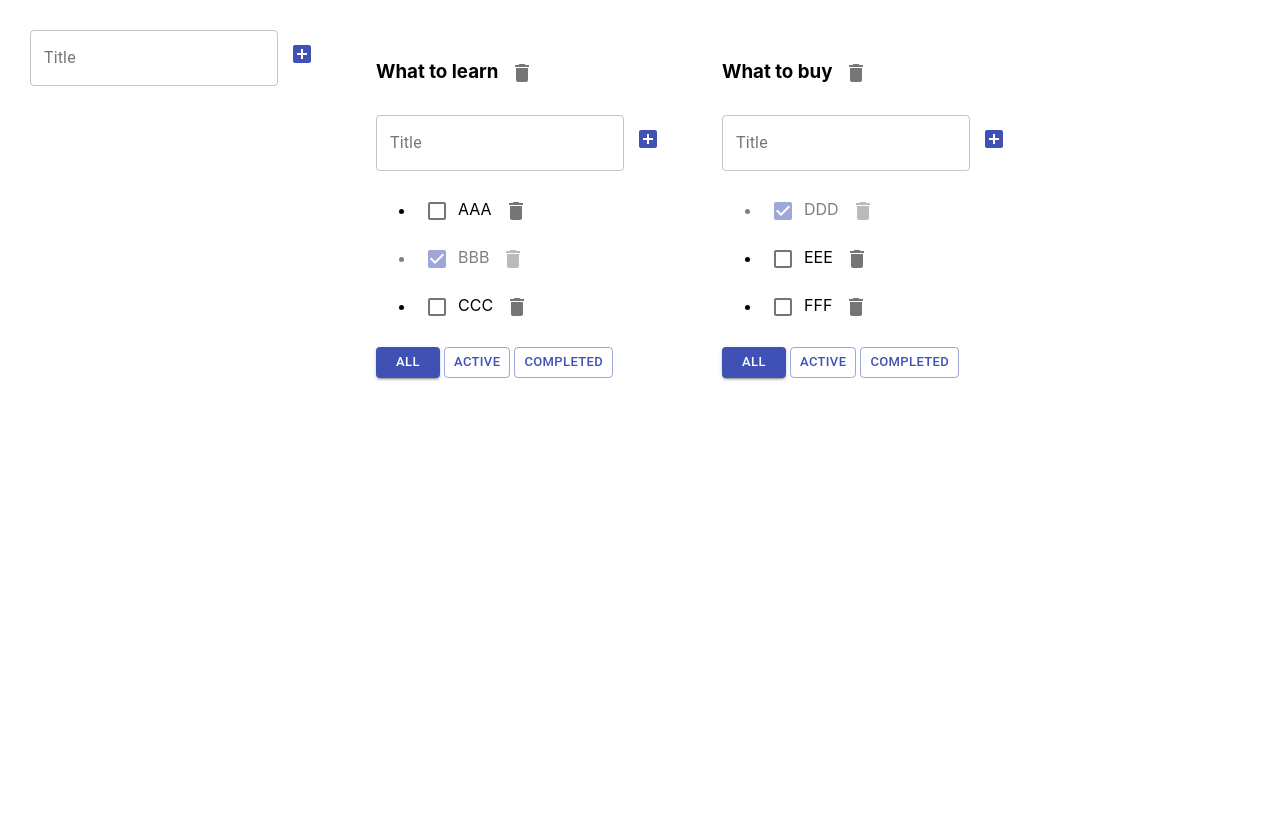
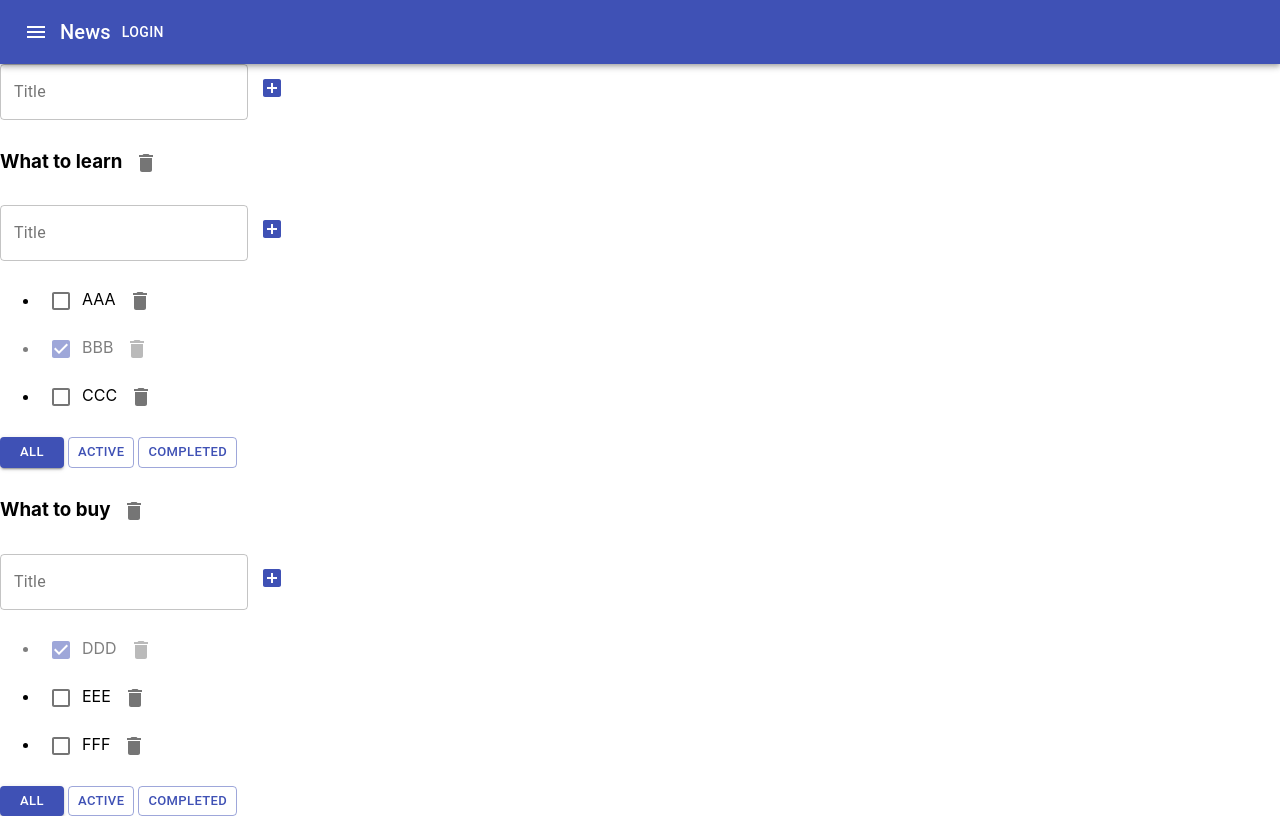
Before and after one commit to PavelMalta/it-incubator-todolist, a React (Create React App) app: page / in a window 1280 px wide. Built offline with nearby package versions, Linux system fonts and the light colour scheme.

Commit message:
add AppBar component

```diff
--- a/src/App.css
+++ b/src/App.css
@@ -1,23 +1,3 @@
-.App {
-  padding: 30px;
-  display: flex;
-}
-
-.App > div {
-  margin-right: 50px;
-}
-
-.error {
-  border: red 1px solid;
-}
-
-.error-message {
-  color: red;
-}
-
-.active-filter {
-  background-color: greenyellow;
-}
 
 .is-done {
   opacity: 0.5;
--- a/src/App.tsx
+++ b/src/App.tsx
@@ -3,6 +3,8 @@
 import TodoList from "./TodoList";
 import {v1} from 'uuid';
 import {AddItemForm} from "./AddItemForm";
+import {AppBar, Button, IconButton, Toolbar, Typography} from "@material-ui/core";
+import { Menu } from '@material-ui/icons';
 
 export type TaskType = {
     id: string
@@ -110,8 +112,8 @@
     }
 
     function changeTodoListTitle(title: string, todoListID: string) {
-        const todoList = todoLists.find( tl => tl.id === todoListID)
-        if(todoList) {
+        const todoList = todoLists.find(tl => tl.id === todoListID)
+        if (todoList) {
             todoList.title = title
             setTodolist([...todoLists])
         }
@@ -121,6 +123,17 @@
     // UI:
     return (
         <div className="App">
+            <AppBar position="static">
+                <Toolbar>
+                    <IconButton edge="start" color="inherit" aria-label="menu">
+                        <Menu/>
+                    </IconButton>
+                    <Typography variant="h6">
+                        News
+                    </Typography>
+                    <Button color="inherit">Login</Button>
+                </Toolbar>
+            </AppBar>
                 <AddItemForm addItem={addTodoList}/>
                 {
                     todoLists.map(tl => {
```
Lines whose indentation alone changed are shown as unchanged.
